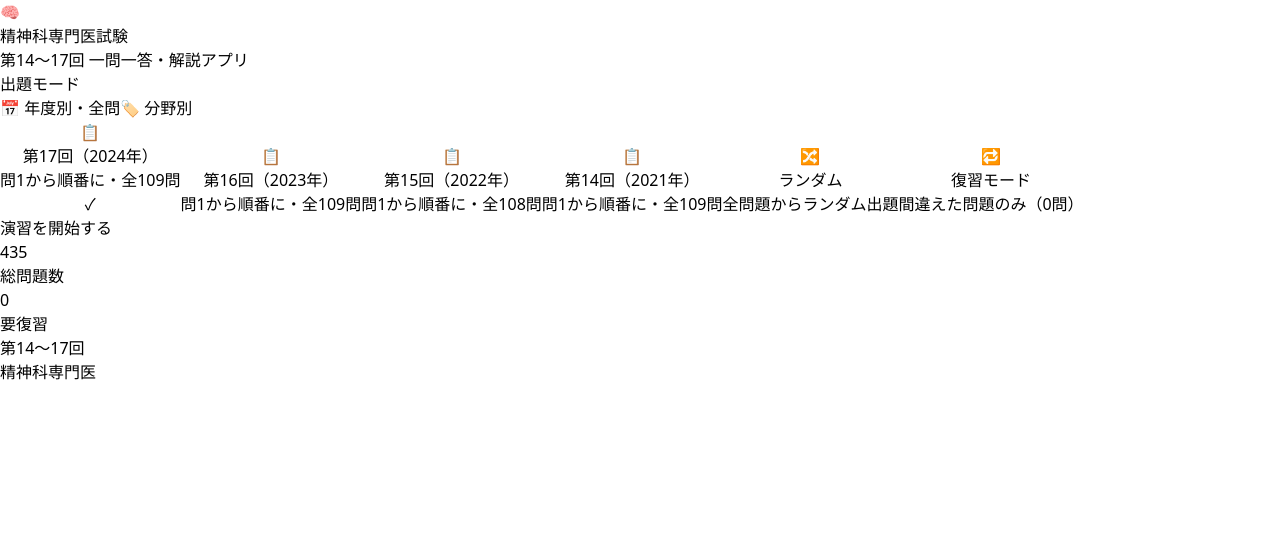
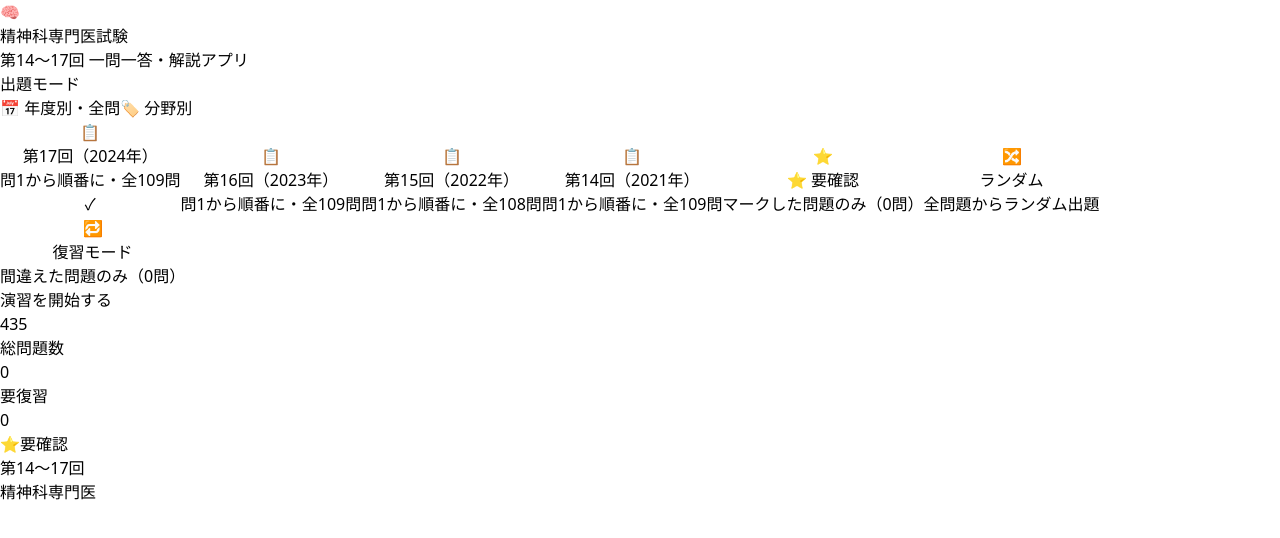
Before and after one commit to ishatendr/test3, a React (Vite) app: page / in a window 1280 px wide. Shown: the top 538 px of the page. Built offline with nearby package versions, Linux system fonts and the light colour scheme.

Commit message:
Add files via upload

```diff
--- a/src/App.jsx
+++ b/src/App.jsx
@@ -3124,10 +3124,19 @@ const CATEGORY_LIST = [
 const LS_WRONG = "medApp_wrongIds";
 const LS_HISTORY = "medApp_history";
 const LS_PROGRESS = "medApp_progress"; // {mode: string, index: number}
+const LS_STAR = "medApp_starIds";
 
 // ============================================================
 // ユーティリティ
 // ============================================================
+function loadStarIds() {
+  try { return new Set(JSON.parse(localStorage.getItem(LS_STAR) || "[]")); }
+  catch { return new Set(); }
+}
+function saveStarIds(set) {
+  localStorage.setItem(LS_STAR, JSON.stringify([...set]));
+}
+
 function loadWrongIds() {
   try { return new Set(JSON.parse(localStorage.getItem(LS_WRONG) || "[]")); }
   catch { return new Set(); }
@@ -3169,6 +3178,10 @@ function buildQueue(mode, allQuestions, wrongIds) {
     const wrong = allQuestions.filter((q) => wrongIds.has(q.id));
     return wrong.length > 0 ? shuffle(wrong) : [];
   }
+  if (mode === "star") {
+    const starred = allQuestions.filter((q) => starIds.has(q.id));
+    return starred.length > 0 ? shuffle(starred) : [];
+  }
   if (mode.startsWith("cat:")) {
     const catName = mode.slice(4);
     return shuffle(allQuestions.filter((q) => getCategory(q) === catName));
@@ -3229,6 +3242,7 @@ export default function App() {
   const [showExplanation, setShowExplanation] = useState(false);
   const [sessionResults, setSessionResults] = useState([]);
   const [wrongIds, setWrongIds] = useState(loadWrongIds);
+  const [starIds, setStarIds] = useState(loadStarIds);
   const [history, setHistory] = useState(loadHistory);
 
   const [voicePhase, setVoicePhase] = useState("idle");
@@ -3338,6 +3352,16 @@ export default function App() {
     });
   }
 
+  function toggleStar(qId) {
+    setStarIds((prev) => {
+      const next = new Set(prev);
+      if (next.has(qId)) next.delete(qId);
+      else next.add(qId);
+      saveStarIds(next);
+      return next;
+    });
+  }
+
   function goNext() {
     if (qIndex + 1 >= queue.length) {
       // 完了時は進捗をリセット
@@ -3444,7 +3468,7 @@ export default function App() {
   // ============================================================
   return (
     <div className="min-h-screen bg-slate-900 text-slate-100 font-sans">
-      {screen === "home" && <HomeScreen onStart={startQuiz} wrongCount={wrongIds.size} />}
+      {screen === "home" && <HomeScreen onStart={startQuiz} wrongCount={wrongIds.size} starCount={starIds.size} />}
       {screen === "quiz" && currentQ && (
         <QuizScreen
           question={currentQ}
@@ -3467,6 +3491,8 @@ export default function App() {
           isResume={qIndex > 0 && sessionResults.length === 0}
           onRestart={() => startQuiz(mode, false, true)}
           onJump={(idx) => { setQIndex(idx); setSelectedSet(new Set()); setConfirmed(false); setShowExplanation(false); }}
+          isStarred={starIds.has(currentQ?.id)}
+          onToggleStar={() => toggleStar(currentQ?.id)}
         />
       )}
       {screen === "result" && (
@@ -3480,7 +3506,7 @@ export default function App() {
 // ============================================================
 // HomeScreen
 // ============================================================
-function HomeScreen({ onStart, wrongCount }) {
+function HomeScreen({ onStart, wrongCount, starCount }) {
   const [selectedMode, setSelectedMode] = useState("year2024");
   const [tab, setTab] = useState("year"); // "year" | "category"
   const count2024 = SAMPLE_QUESTIONS.filter((q) => q.year === "2024").length;
@@ -3497,6 +3523,7 @@ function HomeScreen({ onStart, wrongCount }) {
     { id: "year2023", label: "第16回（2023年）", icon: "📋", desc: `問1から順番に・全${count2023}問` },
     { id: "year2022", label: "第15回（2022年）", icon: "📋", desc: `問1から順番に・全${count2022}問` },
     { id: "year2021", label: "第14回（2021年）", icon: "📋", desc: `問1から順番に・全${count2021}問` },
+    { id: "star", label: "⭐ 要確認", icon: "⭐", desc: `マークした問題のみ（${starCount}問）` },
     { id: "random", label: "ランダム", icon: "🔀", desc: "全問題からランダム出題" },
     { id: "review", label: "復習モード", icon: "🔁", desc: `間違えた問題のみ（${wrongCount}問）` },
   ];
@@ -3571,6 +3598,11 @@ function HomeScreen({ onStart, wrongCount }) {
         </div>
         <div className="w-px bg-slate-700" />
         <div>
+          <p className="text-2xl font-bold text-slate-50">{starCount}</p>
+          <p className="text-xs text-slate-500">⭐要確認</p>
+        </div>
+        <div className="w-px bg-slate-700" />
+        <div>
           <p className="text-lg font-bold text-slate-50">第14〜17回</p>
           <p className="text-xs text-slate-500">精神科専門医</p>
         </div>
@@ -3587,6 +3619,7 @@ function QuizScreen({
   selectedSet, confirmed, showExplanation, correctSet, requiredCount,
   voiceMode, voicePhase, voiceListening, voiceError,
   onToggle, onConfirm, onNext, onStopVoice, onBack, isResume, onRestart, onJump,
+  isStarred, onToggleStar,
 }) {
   const [jumpInput, setJumpInput] = useState("");
   const [showJump, setShowJump] = useState(false);
@@ -3638,6 +3671,7 @@ function QuizScreen({
         <div className="flex items-center gap-1">
           <button onClick={onBack} className="p-2 rounded-xl text-slate-400 hover:text-slate-200 hover:bg-slate-800 transition-colors">← 戻る</button>
           {isResume && <button onClick={onRestart} className="text-xs px-2 py-1 rounded-lg bg-slate-700 text-slate-400 hover:bg-slate-600 transition-colors">最初から</button>}
+          <button onClick={onToggleStar} className={`text-2xl transition-all active:scale-95 ${isStarred ? "opacity-100" : "opacity-30"}`} title="要確認にマーク">⭐</button>
         </div>
         <div className="flex items-center gap-2">
           <span className="text-xs bg-slate-800 border border-slate-700 rounded-lg px-2 py-1 text-slate-400">
```
